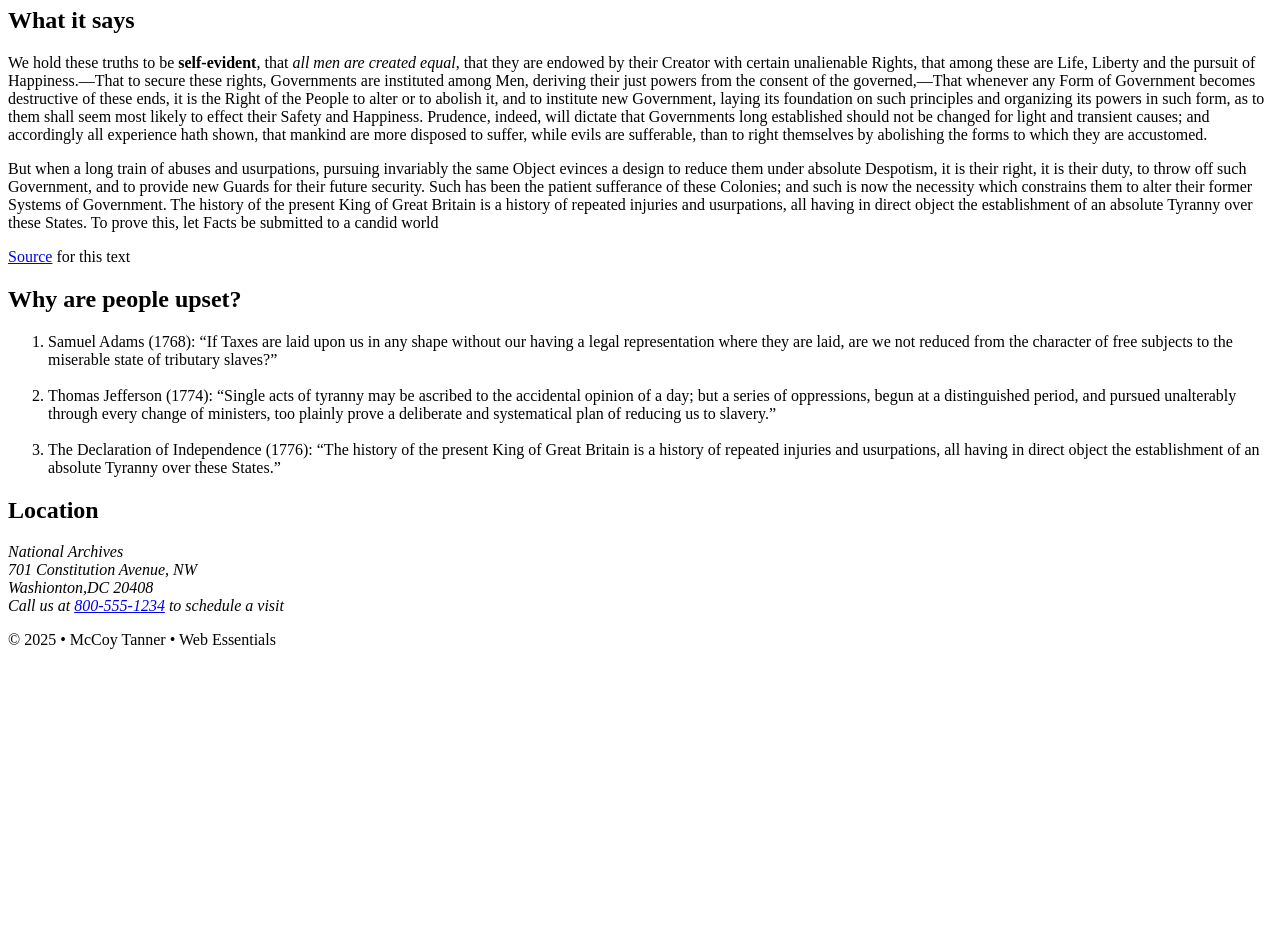
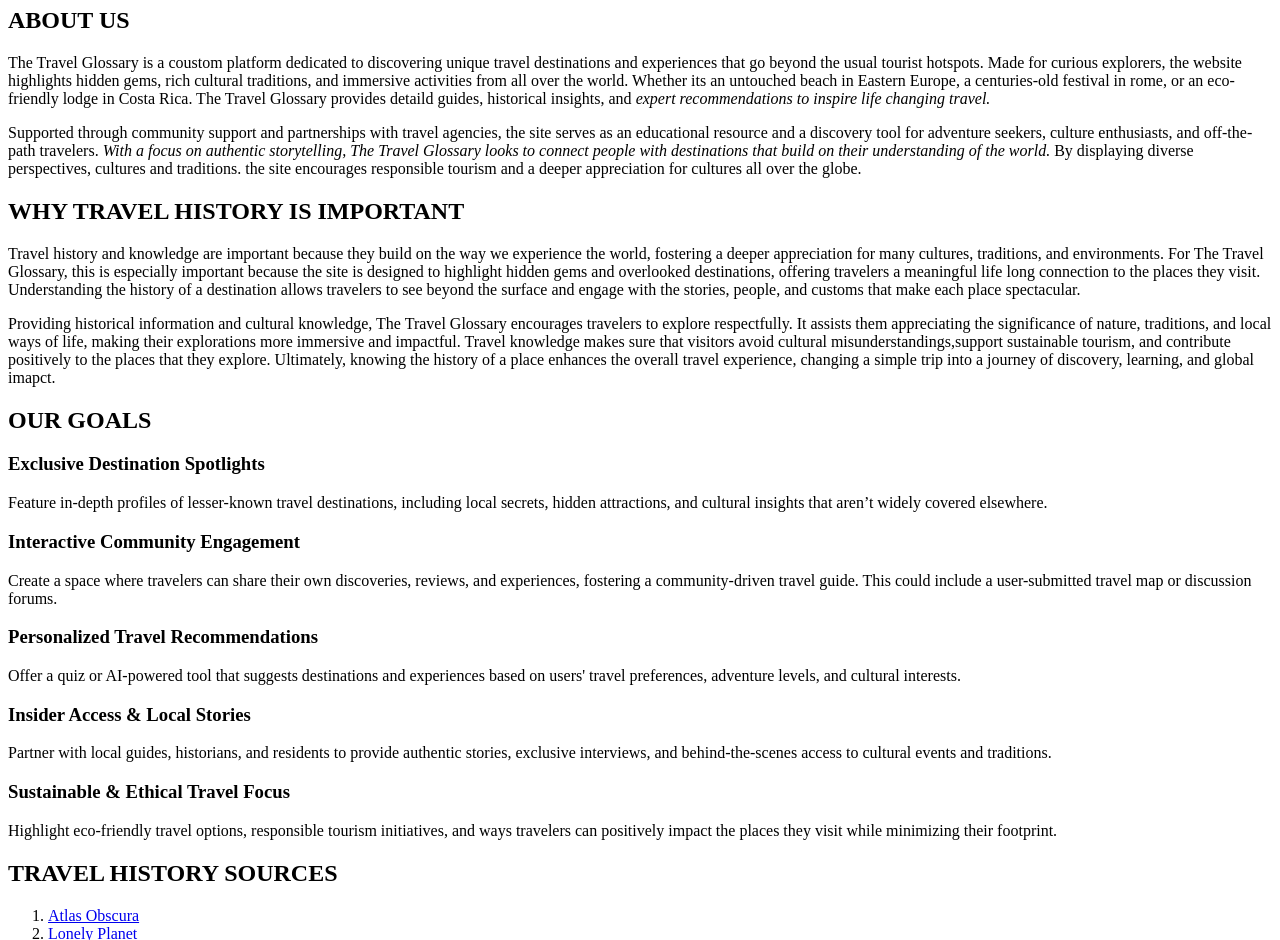
Before and after one commit to MacT025/dwdd1600, a plain HTML site: page index.html in a window 1280 px wide. Shown: the part 167-1107 px from the top of the page. Before the commit the page ends 832 px from the top, so only its background shows below. Drawn offline with Linux system fonts and the light colour scheme.

Commit message:
Add files via upload

```diff
--- a/index.html
+++ b/index.html
@@ -6,67 +6,108 @@
     <meta name="author" content="McCoy Tanner">
     <meta name="discription" content="Learn about The Declaration of Independence of the United States">
     <meta name="viewport" content="width=device-width, initial-scale=1.0">
-    <title>America's Founding Documents: Declaration of Independence</title>
+    <title>The Travel Glossary</title>
 </head>
 
 <body>
     <!--Begin the page head-->
     <header>
-        <span>America's Founding Documents: The Declaration of Independence</span>
+        <span>The Travel Glossary: The world Source Of Travel Information</span>
     </header>
 
 
     <!--Begin the page navigation-->
     <nav>
         <ul>
-            <li><a href="index.html">The Declaration of Independence</a></li>
+            <li><a href="index.html">About Us</a></li>
         </ul>
         <ul>
-            <li><a href="signage.particiapnts.html">Who Participated In The Signage</a></li>
+            <li><a href="visit.html">Discover North America</a></li>
         </ul>
 
     </nav>
 
     <!--Begin the main content-->
     <main>
-        <h1>The Declaration of Independence</h1>
+        <H1>The Travel Glossary</H1>
+        <h2>ABOUT US</h2>
+        <p>The Travel Glossary is a coustom platform dedicated to discovering unique travel destinations and experiences
+            that go beyond the usual tourist hotspots. Made for curious explorers, the website highlights hidden gems,
+            rich cultural traditions, and immersive activities from all over the world. Whether its an untouched beach
+            in Eastern Europe, a centuries-old festival in rome, or an eco-friendly lodge in Costa Rica. The Travel
+            Glossary provides detaild guides, historical insights, and <em>expert recommendations to inspire life
+                changing
+                travel.</em>
+        <p>
 
-        <h2>What it says</h2>
-        <p>We hold these truths to be <strong>self-evident</strong>, that <em>all men are created equal</em>, that they are endowed by their Creator with certain unalienable Rights, that among these are Life, Liberty and the pursuit of Happiness.—That to secure these rights, Governments are instituted among Men, deriving their just powers from the consent of the governed,—That whenever any Form of Government becomes destructive of these ends, it is the Right of the People to alter or to abolish it, and to institute new Government, laying its foundation on such principles and organizing its powers in such form, as to them shall seem most likely to effect their Safety and Happiness. Prudence, indeed, will dictate that Governments long established should not be changed for light and transient causes; and accordingly all experience hath shown, that mankind are more disposed to suffer, while evils are sufferable, than to right themselves by abolishing the forms to which they are accustomed.</p>
-        <p>But when a long train of abuses and usurpations, pursuing invariably the same Object evinces a design to reduce them under absolute Despotism, it is their right, it is their duty, to throw off such Government, and to provide new Guards for their future security. Such has been the patient sufferance of these Colonies; and such is now the necessity which constrains them to alter their former Systems of Government. The history of the present King of Great Britain is a history of repeated injuries and usurpations, all having in direct object the establishment of an absolute Tyranny over these States. To prove this, let Facts be submitted to a candid world</p>
+        <P> Supported through community support and partnerships with travel agencies, the site serves as an educational
+            resource and a discovery tool for adventure seekers, culture enthusiasts, and off-the-path travelers.
+            <em>With a
+                focus on authentic storytelling, The Travel Glossary looks to connect people with destinations that
+                build on
+                their understanding of the world.</em> By displaying diverse perspectives, cultures and traditions. the
+            site
+            encourages responsible tourism and a deeper appreciation for cultures all over the globe.
+        </p>
 
-        <p><a href="https://www.archives.gov" target="_blank" >Source</a> for this text</p>
+        <h2> WHY TRAVEL HISTORY IS IMPORTANT</h2>
+        <P>
+            Travel history and knowledge are important because they build on the way we experience the world, fostering
+            a deeper appreciation for many cultures, traditions, and environments. For The Travel Glossary, this is
+            especially important because the site is designed to highlight hidden gems and overlooked destinations,
+            offering travelers a meaningful life long connection to the places they visit. Understanding the history of
+            a destination allows travelers to see beyond the surface and engage with the stories, people, and customs
+            that make each place spectacular.
+        </P>
+        <p>
+            Providing historical information and cultural knowledge, The Travel Glossary encourages travelers to explore
+            respectfully. It assists them appreciating the significance of nature, traditions, and local ways of life,
+            making their explorations more immersive and impactful. Travel knowledge makes sure that visitors avoid
+            cultural misunderstandings,support sustainable tourism, and contribute positively to the places that they
+            explore. Ultimately, knowing the history of a place enhances the overall travel experience, changing a
+            simple trip into a journey of discovery, learning, and global imapct.
+        </p>
 
-        <h2>Why are people upset?</h2>
-        <ol>
-            <li>Samuel Adams (1768):
-                “If Taxes are laid upon us in any shape without our having a legal representation where they are laid, are we not reduced from the character of free subjects to the miserable state of tributary slaves?”</li>
-            <br>
+        <h2>OUR GOALS</h2>
+        <h3>Exclusive Destination Spotlights</h3>
+        <p>Feature in-depth profiles of lesser-known travel destinations, including local secrets, hidden attractions,
+            and cultural insights that aren’t widely covered elsewhere.</p>
 
-            <li>Thomas Jefferson (1774):
-                “Single acts of tyranny may be ascribed to the accidental opinion of a day; but a series of oppressions, begun at a distinguished period, and pursued unalterably through every change of ministers, too plainly prove a deliberate and systematical plan of reducing us to slavery.”</li>
-            <br>
+        <h3>Interactive Community Engagement</h3>
+        <p>Create a space where travelers can share their own discoveries, reviews, and experiences, fostering a
+            community-driven travel guide. This could include a user-submitted travel map or discussion forums.</p>
 
-            <li> The Declaration of Independence (1776):
-                “The history of the present King of Great Britain is a history of repeated injuries and usurpations, all having in direct object the establishment of an absolute Tyranny over these States.”</li>
-        </ol>
+        <h3>Personalized Travel Recommendations</h3>
+        <p>Offer a quiz or AI-powered tool that suggests destinations and experiences based on users' travel
+            preferences, adventure levels, and cultural interests.</p>
 
-        <h2>Location</h2>
-                <address>
-                    National Archives <br>
-                    701 Constitution Avenue, NW <br>
-                    Washionton,DC 20408 <br>
-                    Call us at <a href="tel:8005551234">800-555-1234</a> to schedule a visit
-                </address>
+        <h3>Insider Access & Local Stories</h3>
+        <p>Partner with local guides, historians, and residents to provide authentic stories, exclusive interviews, and
+            behind-the-scenes access to cultural events and traditions.</p>
+
+        <h3>Sustainable & Ethical Travel Focus</h3>
+        <p>Highlight eco-friendly travel options, responsible tourism initiatives, and ways travelers can positively
+            impact the places they visit while minimizing their footprint.</p>
+        <h2>TRAVEL HISTORY SOURCES</h2>
+        <OL>
+            <li><a href="https://www.atlasobscura.com" target="_blank">Atlas Obscura</a></li>
+            <li><a href="https://www.lonelyplanet.com" target="_blank">Lonely Planet</a></li>
+            <li><a href="https://whc.unesco.org/en/list/" target="_blank">Unesco World Heritage List</a></li>
+            <li><a href="https://www.nationalgeographic.com/travel/" target="_blank">National Geographic Travel</a></li>
+        </OL>
+        <address>For more infromation please contact us at: <a href="tel:8015251274">801-525-1274</a></address>
+
     </main>
 
     <!--Begin the footer-->
-    <footer>
-<p> &copy; 2025 &bull; McCoy Tanner &bull; Web Essentials </p>
-
-    </footer>
-
+<footer>
+    <p> &copy; 2025 The Travel Glossary &bull; McCoy Tanner &bull; Web Essentials </p>
+</footer>
 
 </body>
 
+
+
+
+
 </html>
```
Also changed, not shown: visit.html (added, +93 -0 lines).
